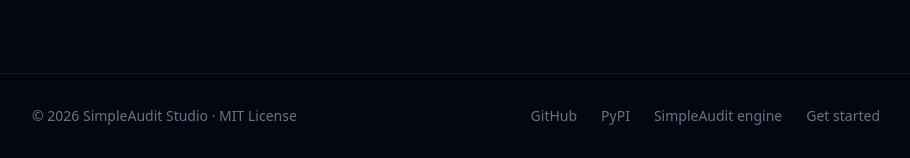
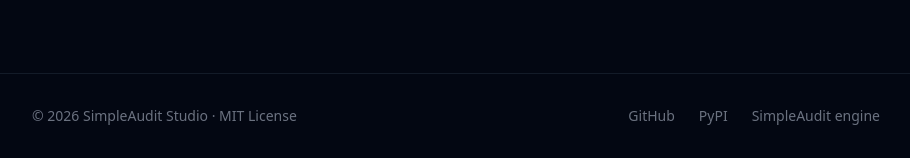
Before and after one commit to SushantGautam/SimpleAuditStudio, a Django app: page / in a window 1280 px wide. Shown: the part 766-924 px from the top of the page, without its empty margins (184-1094 px from the left). Run offline with Django 5.2, Linux system fonts and the light colour scheme; parts of the project's set-up code (start-up, migrations or seed data) failed here and were passed over; some libraries are stand-ins or nearby versions.

Commit message:
fix: remove redundant 'Get started' link from footer
Co-authored-by: Copilot <223556219+Copilot@users.noreply.github.com>

```diff
--- a/templates/public/landing.html
+++ b/templates/public/landing.html
@@ -65,7 +65,6 @@
         <a href="https://github.com/SushantGautam/SimpleAuditStudio" target="_blank" rel="noopener" class="hover:text-accent transition-colors">GitHub</a>
         <a href="https://pypi.org/project/simpleaudit-studio/" target="_blank" rel="noopener" class="hover:text-accent transition-colors">PyPI</a>
         <a href="https://github.com/kelkalot/simpleaudit" target="_blank" rel="noopener" class="hover:text-accent transition-colors">SimpleAudit engine</a>
-        <a href="/login/" class="hover:text-accent transition-colors">Get started</a>
       </nav>
     </div>
   </footer>
```
